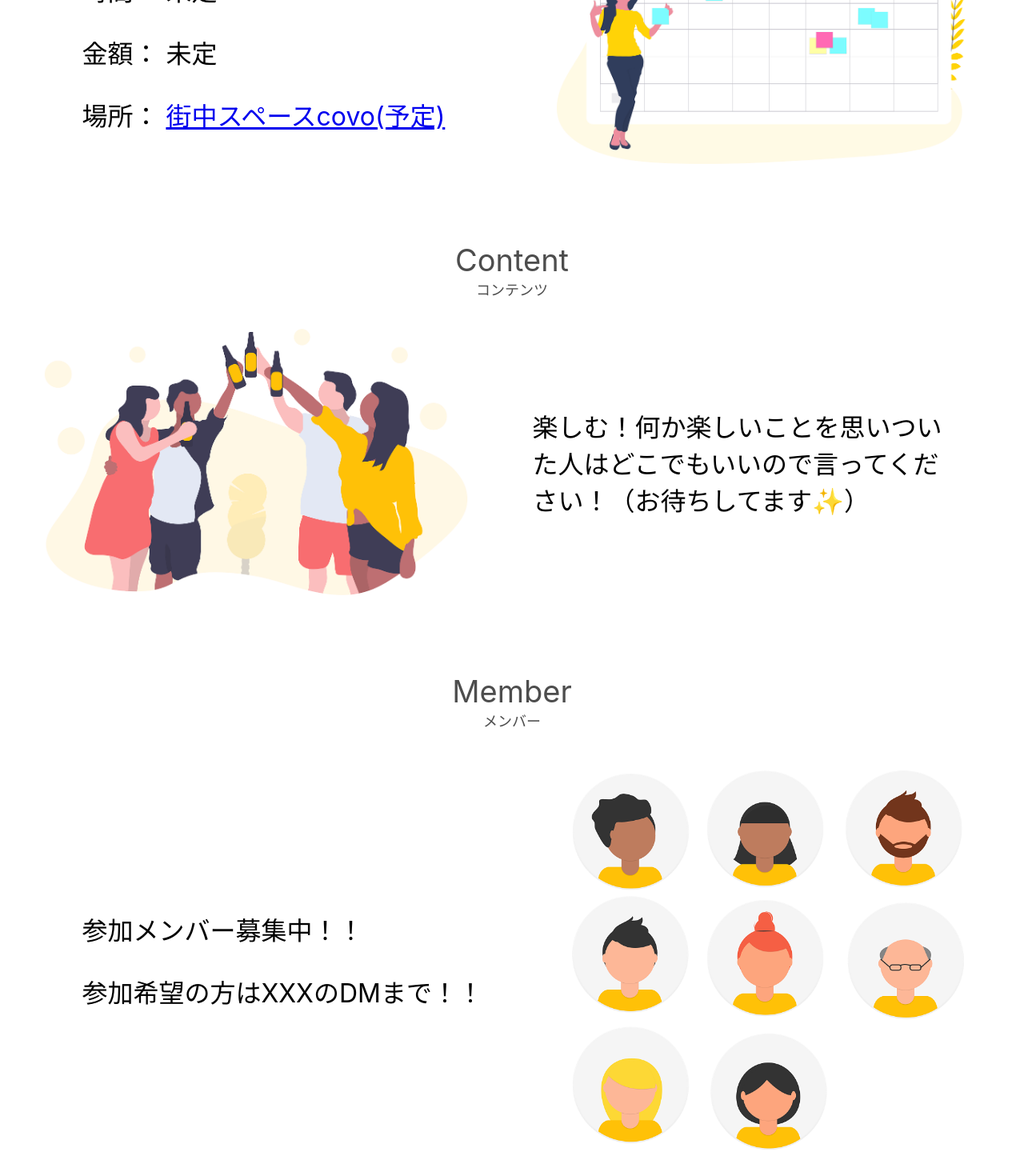
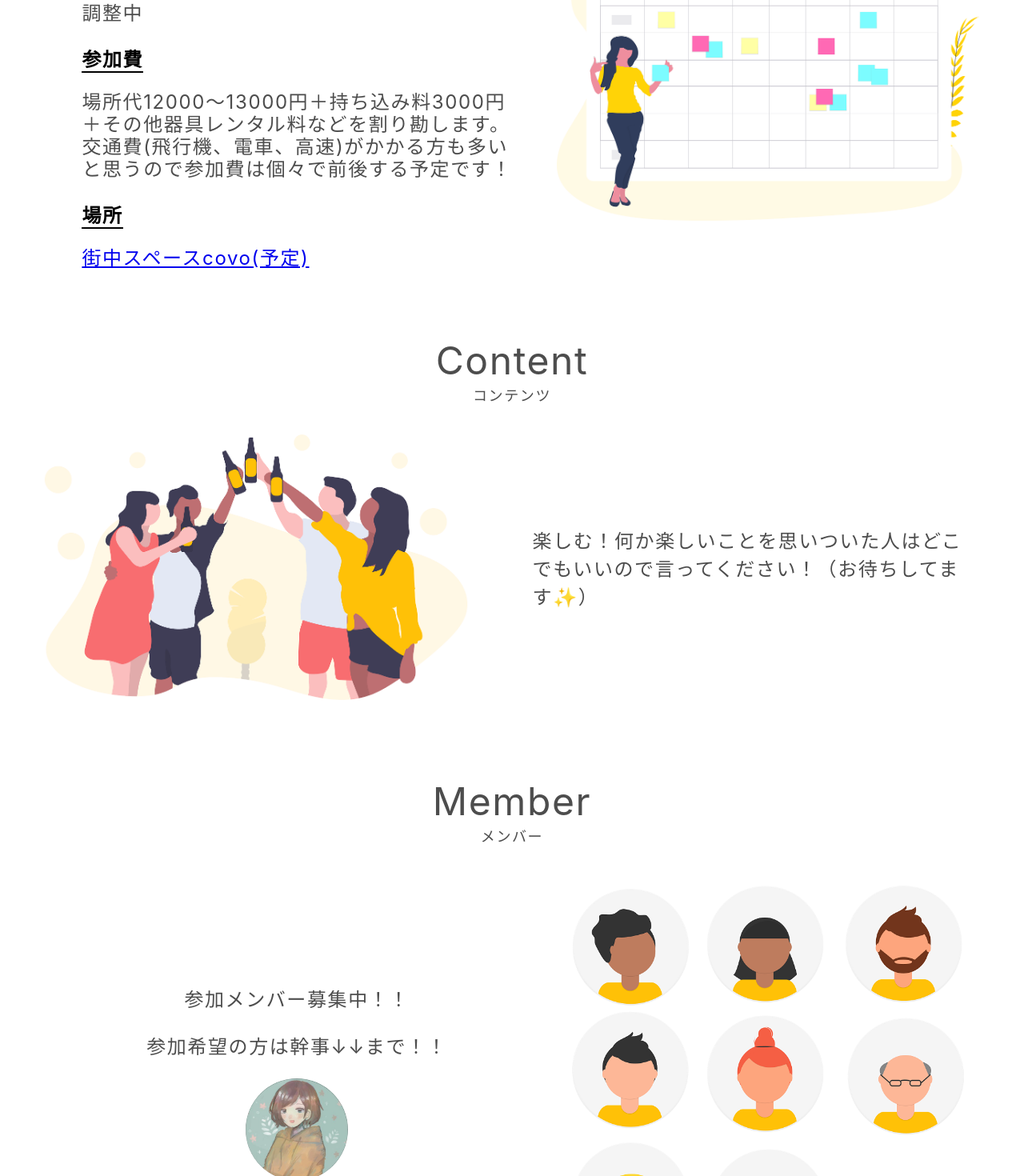
Before and after one commit to mr04vv/gaya-off-party-hokkaido, a React (Create React App) app: page / in a window 1280 px wide. Shown: the part 700-2170 px from the top of the page at 80% size. Built offline with nearby package versions, Linux system fonts and the light colour scheme; a web font is replaced by a local one.

Commit message:
fix: design

```diff
--- a/src/components/style.ts
+++ b/src/components/style.ts
@@ -4,11 +4,14 @@ import { COLOR_DARK_GRAY } from '../utils/color';
 export const HeadingContainer = styled.div``;
 
 export const Heading = styled.p`
-  font-size: 38px;
+  font-size: 48px;
   text-align: center;
   color: ${COLOR_DARK_GRAY};
   margin-bottom: 0;
   font-family: 'Handlee', -apple-system, BlinkMacSystemFont, 'Segoe UI', 'Roboto', 'Oxygen', 'Ubuntu', 'Cantarell';
+  @media (max-width: 500px) {
+    font-size: 38px;
+  }
 `;
 
 export const SubHeading = styled.p`
@@ -31,17 +34,16 @@ export const Container = styled.div`
 export const DetailContentContainer = styled.div`
   flex: 1;
   width: 50%;
-  font-size: 32px;
   display: flex;
   min-width: 560px;
   align-items: center;
-  font-family: 'Musin', -apple-system, BlinkMacSystemFont, 'Segoe UI', 'Roboto', 'Oxygen', 'Ubuntu', 'Cantarell';
+  font-size: 24px;
   @media (max-width: 1024px) {
-    font-size: 24px;
+    font-size: 18px;
     min-width: 500px;
   }
   @media (max-width: 768px) {
-    font-size: 20px;
+    font-size: 16px;
     min-width: unset;
   }
   @media (max-width: 500px) {
@@ -65,7 +67,8 @@ export const ContentTitle = styled.p`
 `;
 
 export const ContentText = styled.p`
-  padding-left: 14px;
+  line-height: 28px;
+  color: ${COLOR_DARK_GRAY};
 `;
 
 export const DetailImage = styled.img`
--- a/src/index.css
+++ b/src/index.css
@@ -4,6 +4,7 @@ body {
     'Droid Sans', 'Helvetica Neue', sans-serif;
   -webkit-font-smoothing: antialiased;
   -moz-osx-font-smoothing: grayscale;
+  letter-spacing: 1.6px;
 }
 
 code {
--- a/src/sections/Content/style.ts
+++ b/src/sections/Content/style.ts
@@ -1,11 +1,13 @@
 import styled from 'styled-components';
+import { COLOR_DARK_GRAY } from '../../utils/color';
 
 export const DetailContent = styled.div`
   padding-left: 2vw;
   padding-right: 6vw;
+  color: ${COLOR_DARK_GRAY};
   @media (max-width: 500px) {
     padding: unset;
-    width: 90%;
+    width: 85%;
     margin: 0 auto;
   }
 `;
--- a/src/sections/Detail/index.tsx
+++ b/src/sections/Detail/index.tsx
@@ -7,7 +7,9 @@ import {
   DetailImage,
   DetailContent,
   DetailContentContainer,
-  ImageContainer
+  ImageContainer,
+  ContentTitle,
+  ContentText
 } from '../../components/style';
 import ScheduleImage from '../../assets/images/schedule.png';
 
@@ -20,15 +22,21 @@ const Detail = () => (
     <Container>
       <DetailContentContainer>
         <DetailContent>
-          <p>日時： 2020年5月15日or24日(土)</p>
-          <p>時間： 未定</p>
-          <p>金額： 未定</p>
-          <p>
-            場所：{' '}
+          <ContentTitle>日程</ContentTitle>
+          <ContentText>2020年5月15日or24日(土)</ContentText>
+          <ContentTitle>時間</ContentTitle>
+          <ContentText>調整中</ContentText>
+          <ContentTitle>参加費</ContentTitle>
+          <ContentText>
+            場所代12000〜13000円＋持ち込み料3000円＋その他器具レンタル料などを割り勘します。
+            交通費(飛行機、電車、高速)がかかる方も多いと思うので参加費は個々で前後する予定です！
+          </ContentText>
+          <ContentTitle>場所</ContentTitle>
+          <ContentText>
             <a target="_blank" rel="noopener noreferrer" href="https://www.covo-s1w7.com/">
               街中スペースcovo(予定)
             </a>
-          </p>
+          </ContentText>
         </DetailContent>
       </DetailContentContainer>
       <ImageContainer>
--- a/src/sections/Member/index.tsx
+++ b/src/sections/Member/index.tsx
@@ -1,15 +1,8 @@
 import React from 'react';
-import {
-  Heading,
-  SubHeading,
-  HeadingContainer,
-  Container,
-  DetailImage,
-  DetailContentContainer,
-  ImageContainer
-} from '../../components/style';
+import { Heading, SubHeading, HeadingContainer, Container, DetailImage, ImageContainer } from '../../components/style';
 import MemberImage from '../../assets/images/member.png';
-import { DetailContent } from './style';
+import Secretary from '../../assets/images/kanji.jpg';
+import { DetailContent, SecretaryImage, SecretaryImageWrapper, DetailContentContainer } from './style';
 
 const Member = () => (
   <>
@@ -21,7 +14,12 @@ const Member = () => (
       <DetailContentContainer>
         <DetailContent>
           <p>参加メンバー募集中！！</p>
-          <p>参加希望の方はXXXのDMまで！！</p>
+          <p>参加希望の方は幹事↓↓まで！！</p>
+          <SecretaryImageWrapper>
+            <a href="https://twitter.com/Slipperfriend" target="_blank" rel="noopener noreferrer">
+              <SecretaryImage src={Secretary} alt="" />
+            </a>
+          </SecretaryImageWrapper>
         </DetailContent>
       </DetailContentContainer>
       <ImageContainer>
--- a/src/sections/Member/style.ts
+++ b/src/sections/Member/style.ts
@@ -1,21 +1,52 @@
 import styled from 'styled-components';
+import { COLOR_DARK_GRAY } from '../../utils/color';
 
 export const DetailContentContainer = styled.div`
   flex: 1;
   width: 50%;
-  font-size: 28px;
   display: flex;
   align-items: center;
   justify-content: center;
-  font-family: 'Musin', -apple-system, BlinkMacSystemFont, 'Segoe UI', 'Roboto', 'Oxygen', 'Ubuntu', 'Cantarell';
+  font-size: 24px;
+  @media (max-width: 1024px) {
+    font-size: 18px;
+    min-width: 500px;
+  }
+  @media (max-width: 768px) {
+    font-size: 16px;
+    min-width: unset;
+  }
+  @media (max-width: 500px) {
+    width: 100%;
+  }
 `;
 
 export const DetailContent = styled.div`
   padding-left: 8vw;
+  text-align: center;
+  color: ${COLOR_DARK_GRAY};
   @media (max-width: 500px) {
     padding: unset;
-    width: 80%;
+    width: 85%;
     margin: 0 auto;
     text-align: center;
   }
 `;
+
+export const SecretaryImageWrapper = styled.div`
+  display: flex;
+  justify-content: center;
+`;
+
+export const SecretaryImage = styled.img`
+  width: 128px;
+  border-radius: 68px;
+  height: 128px;
+  :hover {
+    opacity: 0.8;
+  }
+  @media (max-width: 500px) {
+    width: 64px;
+    height: 64px;
+  }
+`;
```
Also changed, not shown: src/assets/images/kanji.jpg (added).
